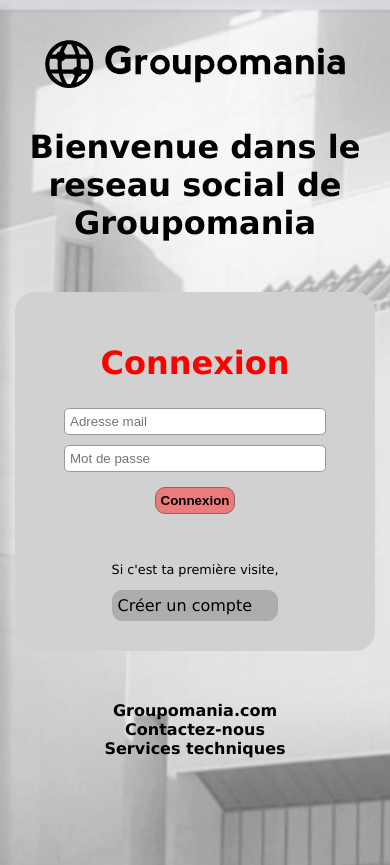
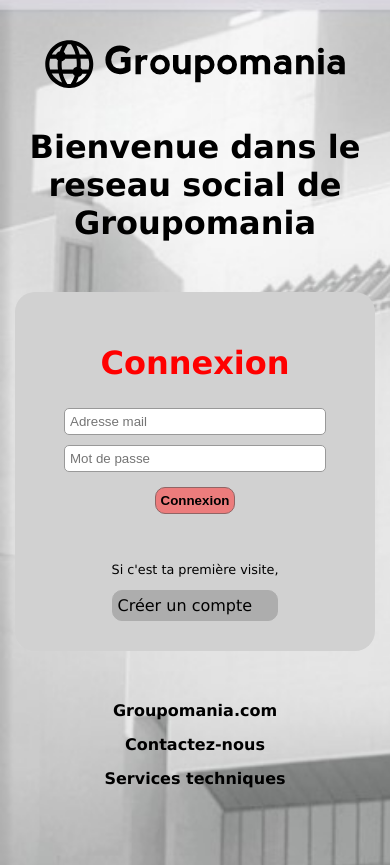
Before and after one commit to EUrru31/EtienneUrru_7_16042021, a Vue app in the folder frontend/: page / in a window 390 px wide. Shown: the top 865 px of the page. Built offline with nearby package versions, Linux system fonts and the light colour scheme.

Commit message:
mediaqueries

```diff
--- a/frontend/src/components/Footer.vue
+++ b/frontend/src/components/Footer.vue
@@ -28,5 +28,8 @@
         flex-direction: column;
         margin-left: -40px;
     }
+    li {
+        margin-bottom: 15px;
+    }
 }
 </style>
```
